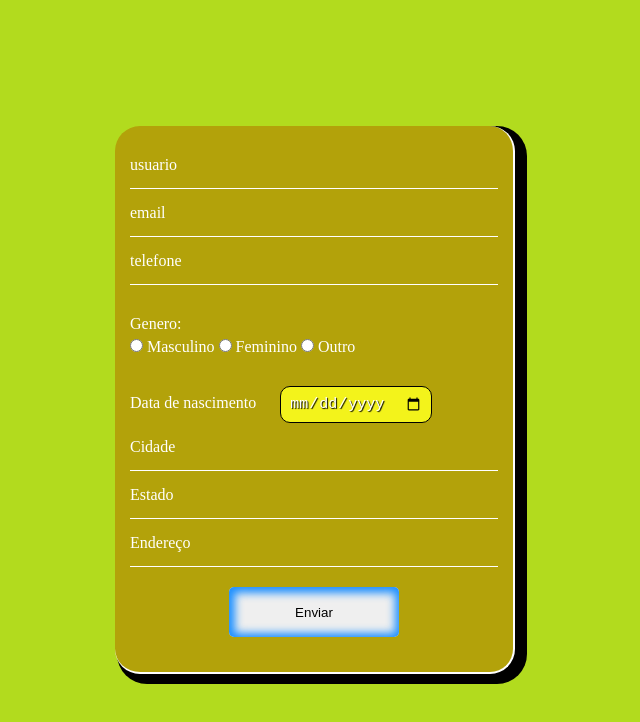
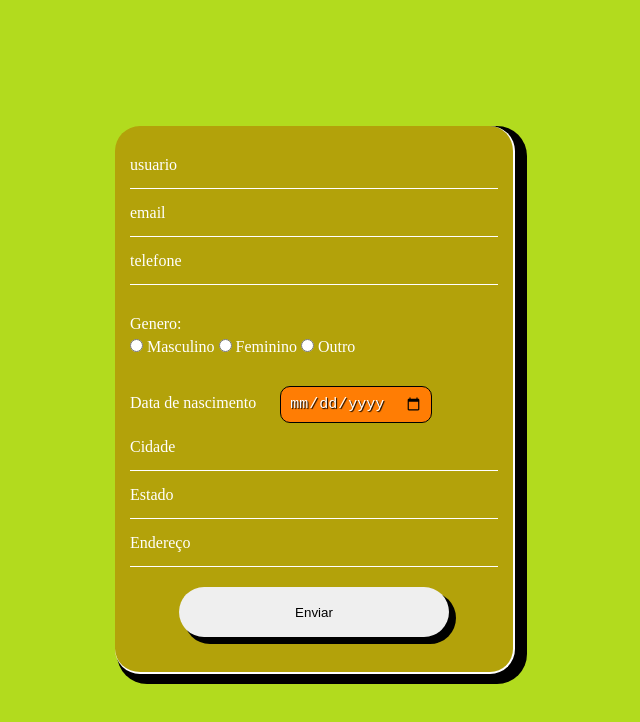
Before and after one commit to TMMDSS/projeto-formulario, a plain HTML site: page index.html in a window 1280 px wide. Shown: the whole page, without its empty margins (325-965 px from the left). Drawn offline with Linux system fonts and the light colour scheme.

Commit message:
arrumei o btn

```diff
--- a/style.css
+++ b/style.css
@@ -4,6 +4,10 @@
     margin: 0;
     box-sizing: border-box;
     color: white;
+}
+
+:root {
+    --corAmarela: rgb(255, 125, 4);
 }
 
 body {
@@ -53,43 +57,40 @@ p {
 .inputUser:focus ~ .labelInput,
 .inputUser:valid ~ .labelInput {
     top: -10px;
-    background-color: rgb(243, 243, 27);
+    background-color: var(--corAmarela);
     padding: 2px;
     border-radius: 7px;
     box-shadow: 1px 1px 0px 1px black;
     color: white;
     text-shadow: 1px 1px 1px black;
-
 }
 
-fieldset {
-    border: 3px solid dodgerblue;
-    border-radius: 50px;
-    padding: 10px;
-}
-
-legend {
-    border: 1px solid dodgerblue;
-    border-radius: 50px;
-    text-align: center;
-    padding: 10px;
-    background-color: dodgerblue;
+#data {
+    margin: 0px 0px 0px 20px;
+    padding: 8px;
+    border-radius: 10px;
+    outline: none;
+    font-size: 15px;
+    color: white;
+    text-shadow: 1px 1px 1px black;
+    border: 1px solid black;
+    background-color: var(--corAmarela);
 }
 
 #submit {
     display: block;
-    width: 170px;
+    width: 270px;
     height: 50px;
     margin: 5px auto;
-    border-radius: 5px;
+    border-radius: 30px;
     color: black;
     padding: 5px;
-    box-shadow: inset 1px 1px 9px 5px dodgerblue;
+    box-shadow: 6px 6px 0px 1px black;
 }
 
 #submit:hover {
     cursor: pointer;
-    background-color: dodgerblue;
+    background-color: var(--corAmarela);
     color: white;
 }
 
@@ -100,16 +101,3 @@ legend {
     pointer-events: none;
     transition: .5s;
 }
-
-#data {
-    margin: 0px 0px 0px 20px;
-    padding: 8px;
-    border-radius: 10px;
-    outline: none;
-    font-size: 15px;
-    color: white;
-    text-shadow: 1px 1px 1px black;
-
-    border: 1px solid black;
-    background-color: rgb(243, 243, 27);
-}
```
Also changed, not shown: index.html (+0 -7 lines).
